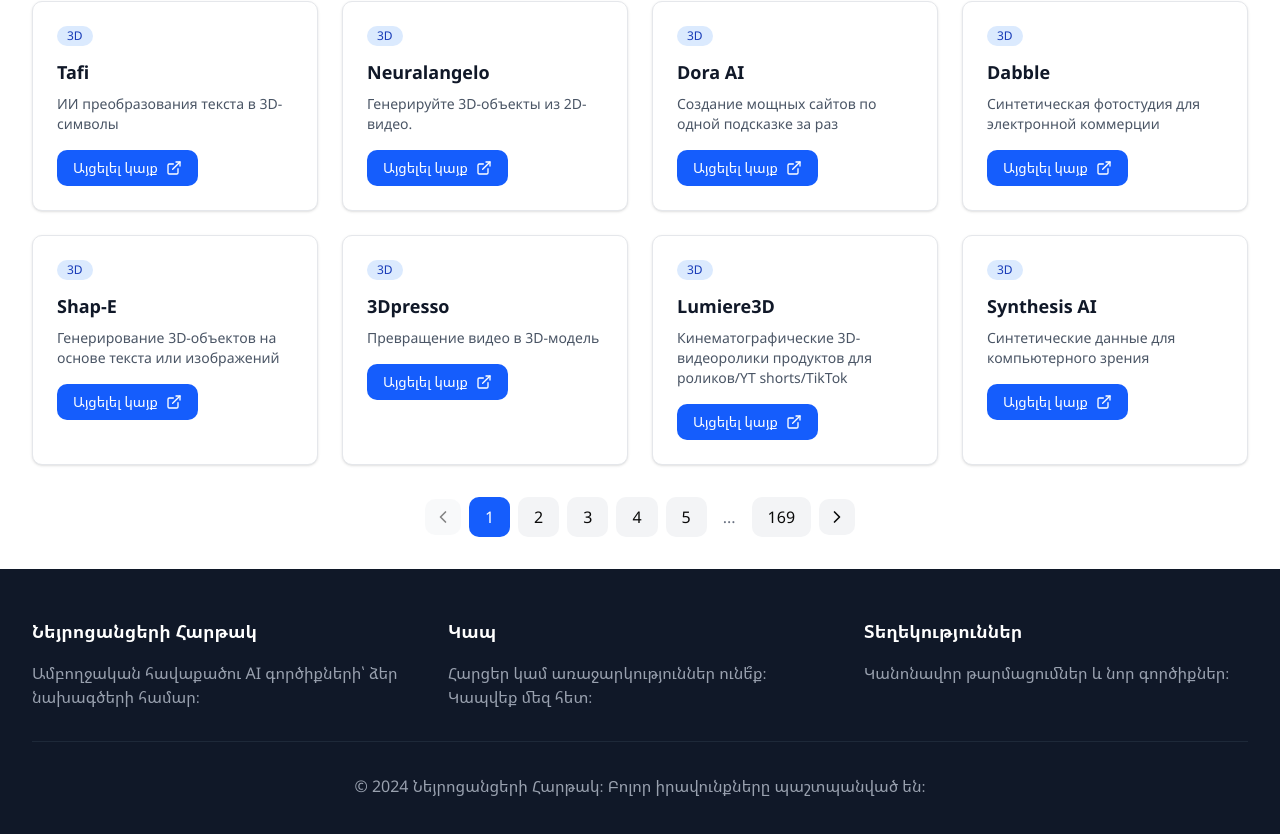
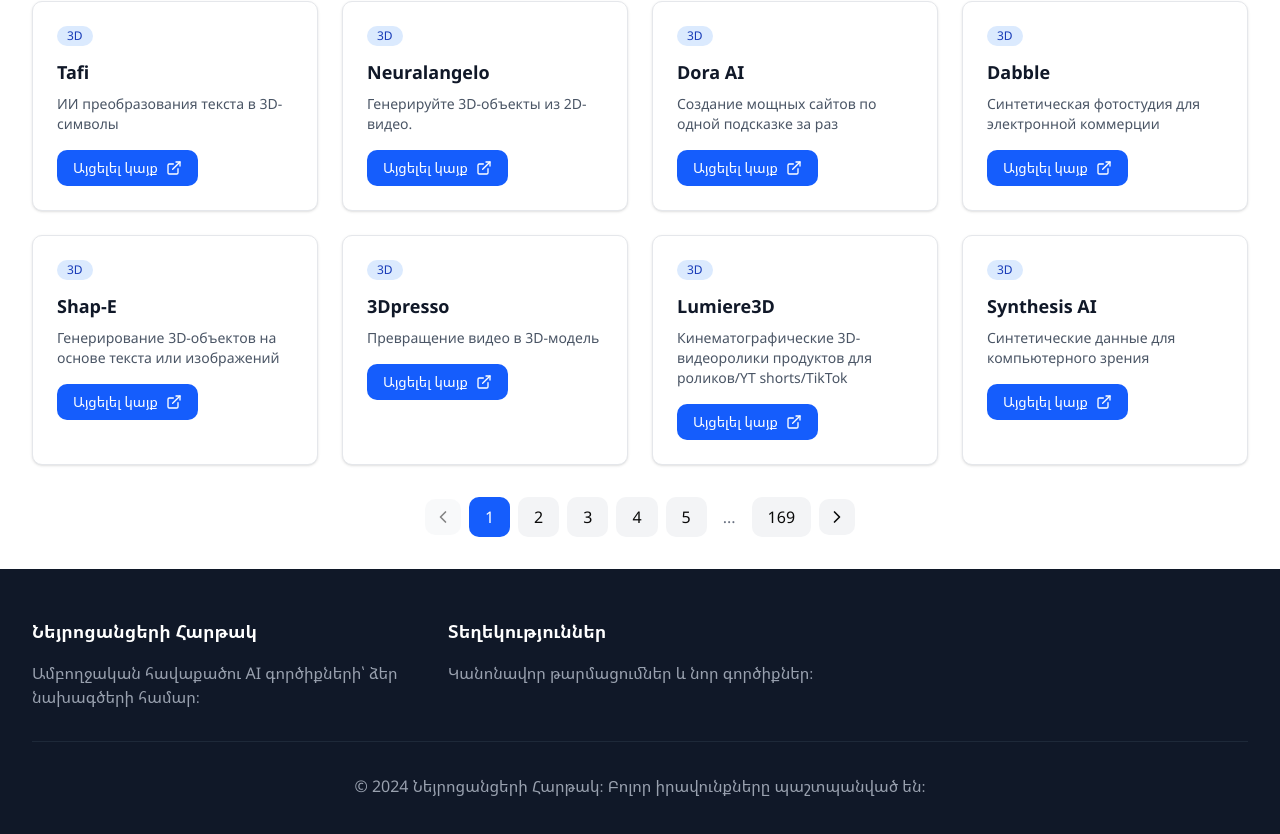
Before and after one commit to Styop22/neuro-catalog, a React (Vite) app: page / in a window 1280 px wide. Shown: the part 956-1790 px from the top of the page. Built offline with nearby package versions, Linux system fonts and the light colour scheme.

Commit message:
Update App.jsx

```diff
--- a/src/App.jsx
+++ b/src/App.jsx
@@ -366,12 +366,6 @@
               </p>
             </div>
 
-            <div>
-              <h3 className="text-lg font-semibold mb-4">Կապ</h3>
-              <p className="text-gray-400">
-                Հարցեր կամ առաջարկություններ ունե՞ք։ Կապվեք մեզ հետ։
-              </p>
-            </div>
 
             <div>
               <h3 className="text-lg font-semibold mb-4">Տեղեկություններ</h3>
```
